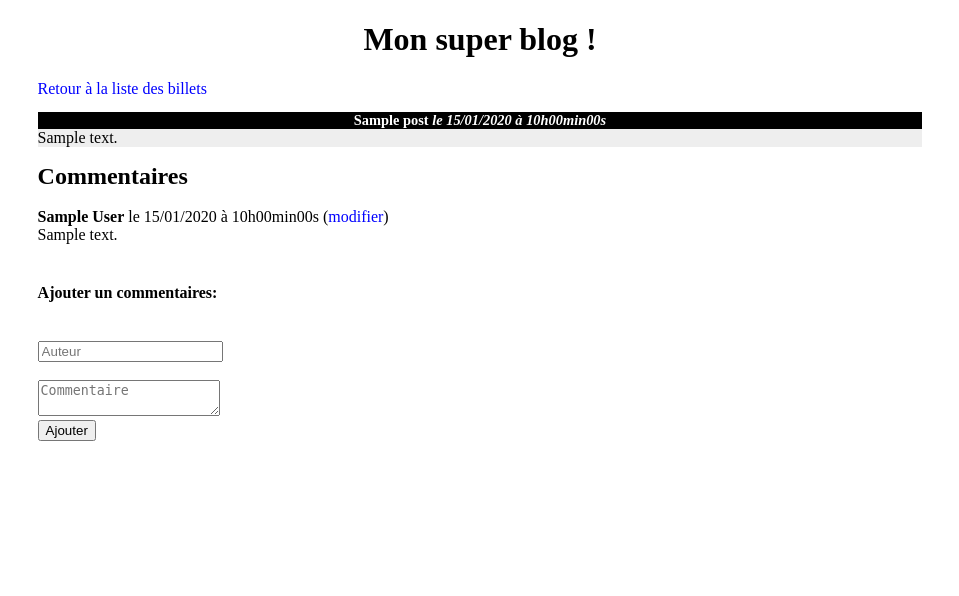
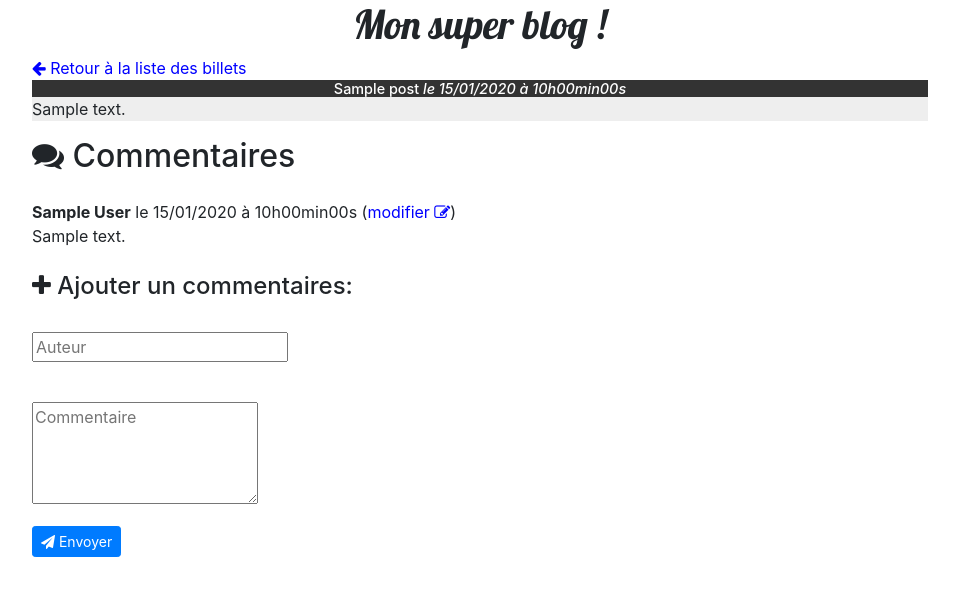
Before and after one commit to abdelkarim-khallouk/Blog-activity, a PHP site: page /index.php?action=post&id=1 in a window 1280 px wide. Shown: the top 596 px of the page, without its empty margins (160-1119 px from the left). Run offline with PHP 8.4, Linux system fonts and the light colour scheme; tables that the repository leaves empty or names only in its code hold one stand-in row (values such as "Sample post"); some libraries are stand-ins or nearby versions.

Commit message:
Adding some styles Awesome icons, Bootstrap

```diff
--- a/public/css/style.css
+++ b/public/css/style.css
@@ -2,10 +2,13 @@ h1, h3
 {
     text-align:center;
 }
+h1 {
+    font-family: Lobster;
+}
 h3
 {
-    background-color:black;
-    color:white;
+    background-color:#333333;
+    color: white;
     font-size:0.9em;
     margin-bottom:0px;
 }
--- a/view/frontend/listPostsView.php
+++ b/view/frontend/listPostsView.php
@@ -26,7 +26,7 @@ while ($data = $posts->fetch())
         <p>
             <?= nl2br(htmlspecialchars($data['content'])) ?>
             <br />
-            <em><a href='./index.php?action=post&amp;id=<?= $data['id'] ?>'>Commentaires</a></em>
+            <em><a class="badge badge-warning" href='./index.php?action=post&amp;id=<?= $data['id'] ?>'><i class="fa fa-comments"></i> Commentaires.. </a></em>
         </p>
     </div>
     <?php
--- a/view/frontend/postView.php
+++ b/view/frontend/postView.php
@@ -3,12 +3,18 @@
     <head>
         <meta charset="utf-8" />
         <title>Mon blog</title>
+        <!-- Bootstrap CSS -->
+        <link rel="stylesheet" href="https://maxcdn.bootstrapcdn.com/bootstrap/4.0.0/css/bootstrap.min.css" integrity="sha384-Gn5384xqQ1aoWXA+058RXPxPg6fy4IWvTNh0E263XmFcJlSAwiGgFAW/dAiS6JXm" crossorigin="anonymous">
+        <!-- FontAwesome CSS -->
+        <link rel="stylesheet" href="//maxcdn.bootstrapcdn.com/font-awesome/4.5.0/css/font-awesome.min.css"/>
+        <!-- Google Font -->
+        <link href="https://fonts.googleapis.com/css?family=Lobster" rel="stylesheet" type="text/css">
         <link href= './public/css/style.css' rel="stylesheet" />
     </head>
 
     <body>
         <h1>Mon super blog !</h1>
-        <p class="news"><a href='./index.php'>Retour à la liste des billets</a></p>
+        <p class="news"><a href='./index.php'><i class="fa fa-arrow-left "></i> Retour à la liste des billets</a></p>
 
         <div class="news">
             <h3>
@@ -21,14 +27,14 @@
             </p>
         </div>
 
-        <h2 class="news">Commentaires</h2><br />
+        <h2 class="news"><i class="fa fa-comments"></i> Commentaires</h2><br />
 
         <?php
         while ($comment = $comments->fetch())
         {
             ?>
             <p class="news">
-                <strong><?= htmlspecialchars($comment['author']) ?></strong> le <?= $comment['comment_date_fr'] ?> (<a href="./form/postForm.php?author=<?= $comment['author'] ?> &amp;comment=<?= $comment['comment'] ?>&amp;id=<?= $comment['id'] ?>&amp;post_id=<?= $post['id'] ?>">modifier</a>)
+                <strong><?= htmlspecialchars($comment['author']) ?></strong> le <?= $comment['comment_date_fr'] ?> (<a href="./form/postForm.php?author=<?= $comment['author'] ?> &amp;comment=<?= $comment['comment'] ?>&amp;id=<?= $comment['id'] ?>&amp;post_id=<?= $post['id'] ?>">modifier <i class="fa fa-edit"></i></a>)
             </p>
             <p class="news">
                 <?= nl2br(htmlspecialchars($comment['comment'])) ?>
@@ -39,19 +45,20 @@
         ?>
         <form action="index.php?action=addComment&amp;id=<?= $post['id'] ?>" method="post">
             <div  class="news">
-                <h4>Ajouter un commentaires:</h4>
-                <div>
+                <h4><i class="fa fa-plus"></i> Ajouter un commentaires:</h4>
+                <div class="form-group">
                     <label for="author"></label><br />
                     <input type="text" id="author" name="author" placeholder="Auteur"/>
                 </div>
-                <div>
+                <div class="form-group">
                     <label for="comment"></label><br />
-                    <textarea id="comment" name="comment" placeholder="Commentaire"></textarea>
+                    <textarea id="comment" name="comment" placeholder="Commentaire" rows="4"></textarea>
                 </div>
                 <div>
-                    <input type="submit" value="Ajouter"/>
+                    <button class="btn btn-primary btn-sm" type="submit"><i class="fa fa-paper-plane"></i> Envoyer</button>
                 </div>
             </div>
         </form>
+        <br />
     </body>
 </html>
```
Also changed, not shown: form/postForm.php (+9 -5 lines), view/frontend/template.php (+8 -0 lines).
